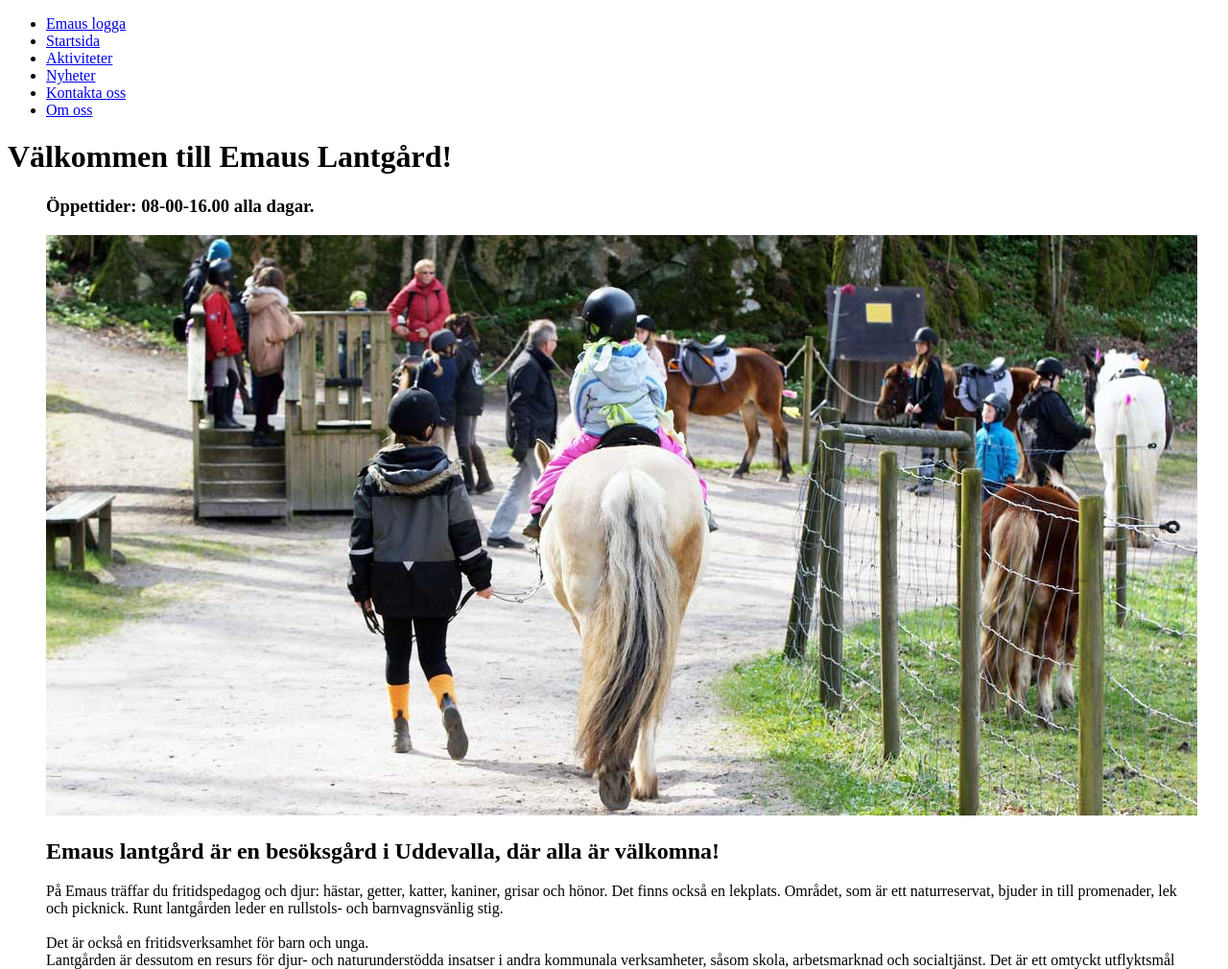
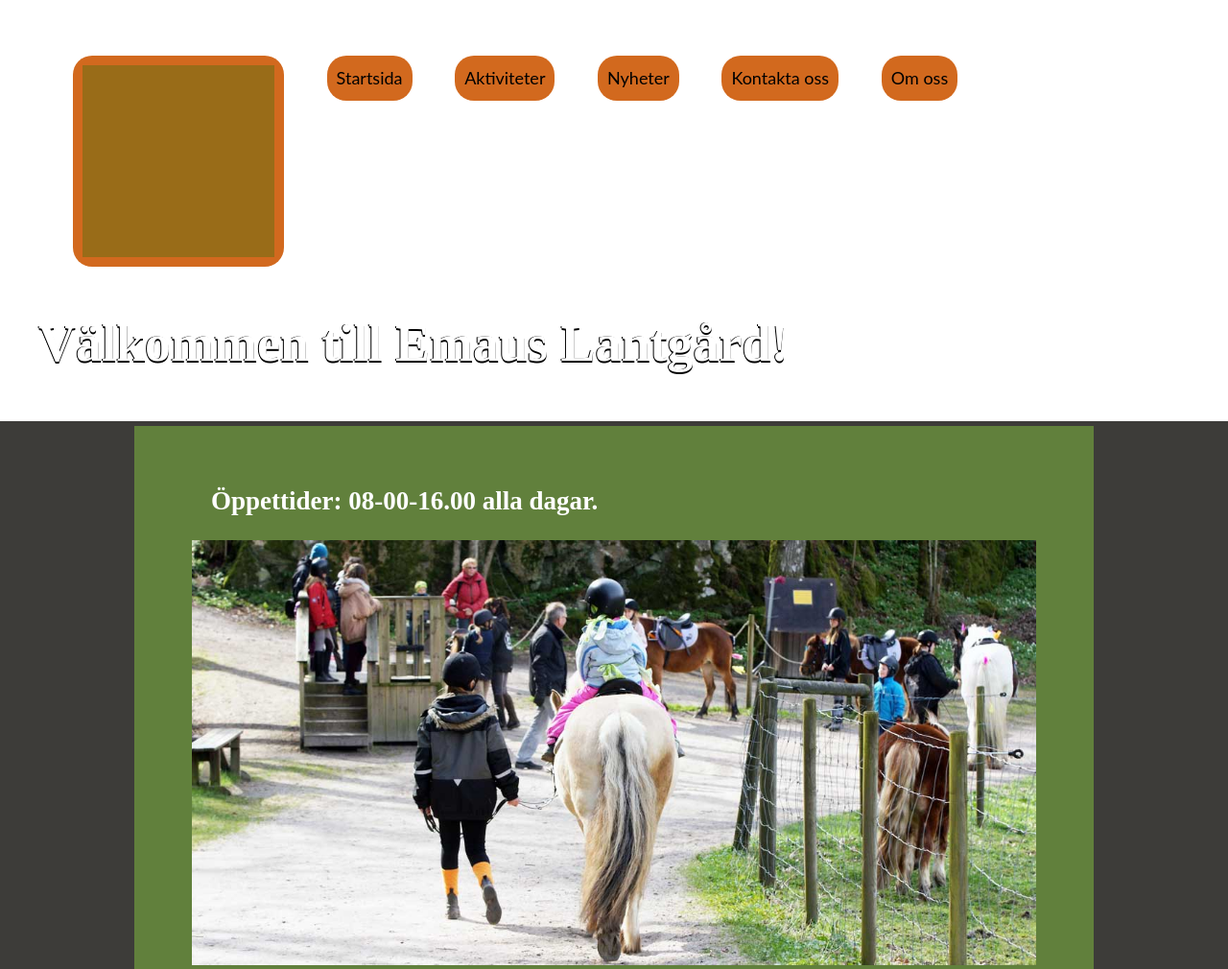
Before and after one commit to Julia0629/emaus, a plain HTML site: page html/Startsida/index.html in a window 1280 px wide. Shown: the top 1010 px of the page at 96% size. Drawn offline with Linux system fonts and the light colour scheme; files that its build step writes are made by us from their sources; the site is published under a folder, as on GitHub Pages, so addresses that start at the root find nothing; files whose address does not match are found by name; a web font is replaced by a local one.

Commit message:
Update index.html

```diff
--- a/html/Startsida/index.html
+++ b/html/Startsida/index.html
@@ -4,10 +4,10 @@
     <meta name="viewport" content="width=device-width, initial-scale=1.0">
     <title>Emaus</title>
     <link rel="stylesheet" href="https://cdnjs.cloudflare.com/ajax/libs/font-awesome/5.13.0/css/all.min.css">
-    <link rel="stylesheet" media="(max-width:768px)" href="/css/Mobile.css">
-    <link rel="stylesheet" media="(min-width:769px) and (max-width:1199px)" href="/css/Laptop.css">
-    <link rel="stylesheet" media="(min-width:1200px)" href="/css/Main.css">
-    <link rel="icon" type="imgage/png" href="../../Images/regler.jpg">
+    <link rel="stylesheet" media="(max-width:768px)" href="Mobile.css">
+    <link rel="stylesheet" media="(min-width:769px) and (max-width:1199px)" href="Laptop.css">
+    <link rel="stylesheet" media="(min-width:1200px)" href="Main.css">
+    <link rel="icon" type="imgage/png" href="Images/regler.jpg">
 
 </head>
 <body>
```
